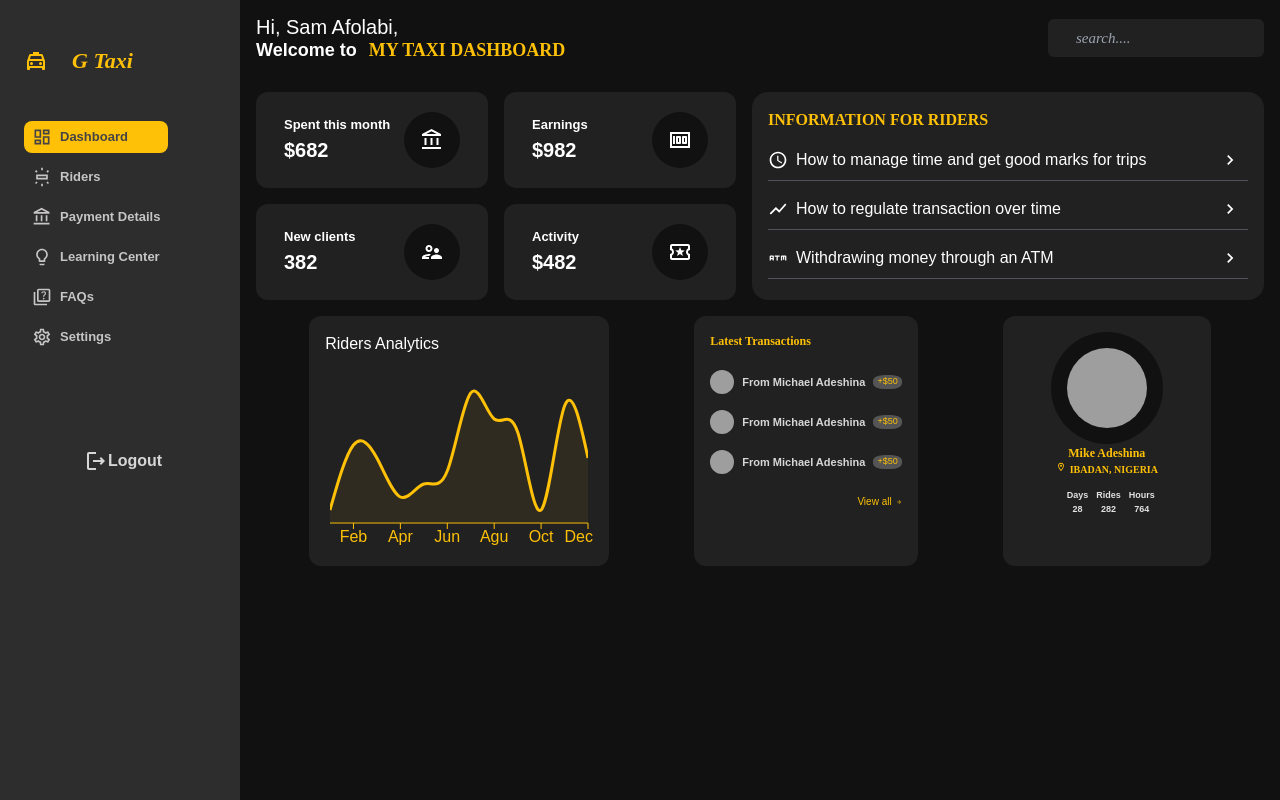
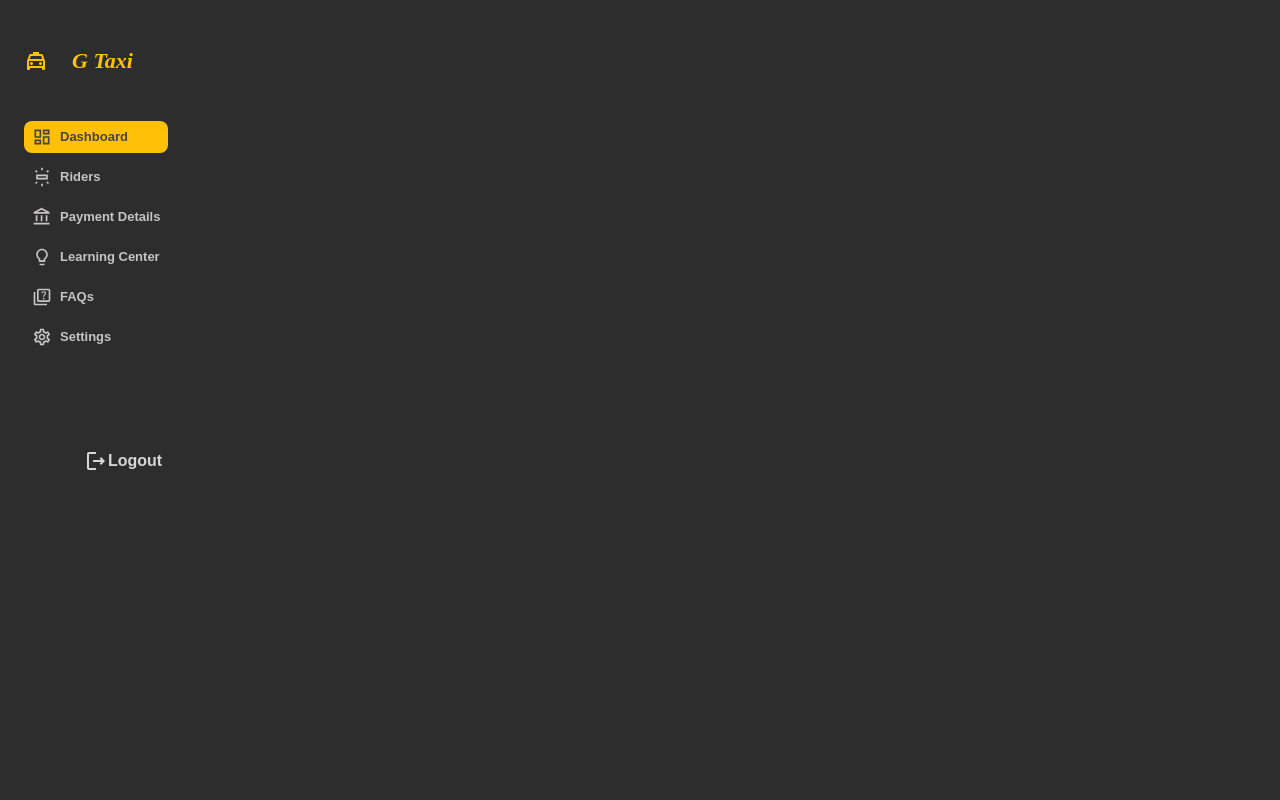
Before and after one commit to michado2019/react-admin-app, a React (Create React App) app: page / in a window 1280 px wide. Built offline with nearby package versions, Linux system fonts and the light colour scheme; grey boxes are pictures that could not be loaded.

Commit message:
app ready

```diff
--- a/src/App.js
+++ b/src/App.js
@@ -16,7 +16,7 @@ function App() {
         <div className="appFlex">
         <SideBar />
         <Routes>
-          <Route path='/' element={<DashBoard />} />
+          <Route path='/react-admin-app' element={<DashBoard />} />
         </Routes>
         <Routes>
           <Route path='/riders' element={<Riders />} />
--- a/src/components/sideBar/SideBar.jsx
+++ b/src/components/sideBar/SideBar.jsx
@@ -17,7 +17,7 @@ export default function SideBar() {
          <CancelOutlined className='sideBar-cancel_icon' onClick={handleSidebarCancel}/>
             </div>
          <ul className='sideBar-list'>
-            <Link to='/'>
+            <Link to='/react-admin-app'>
                <li className={currentLink === 1 ? 'sideBar-list_items' : ''} onClick={() => setCurrentLink(1)}>
                   <div className='sideBar-list_flex'>
                      <DashboardOutlined className='sideBar-list_icons' />
```
